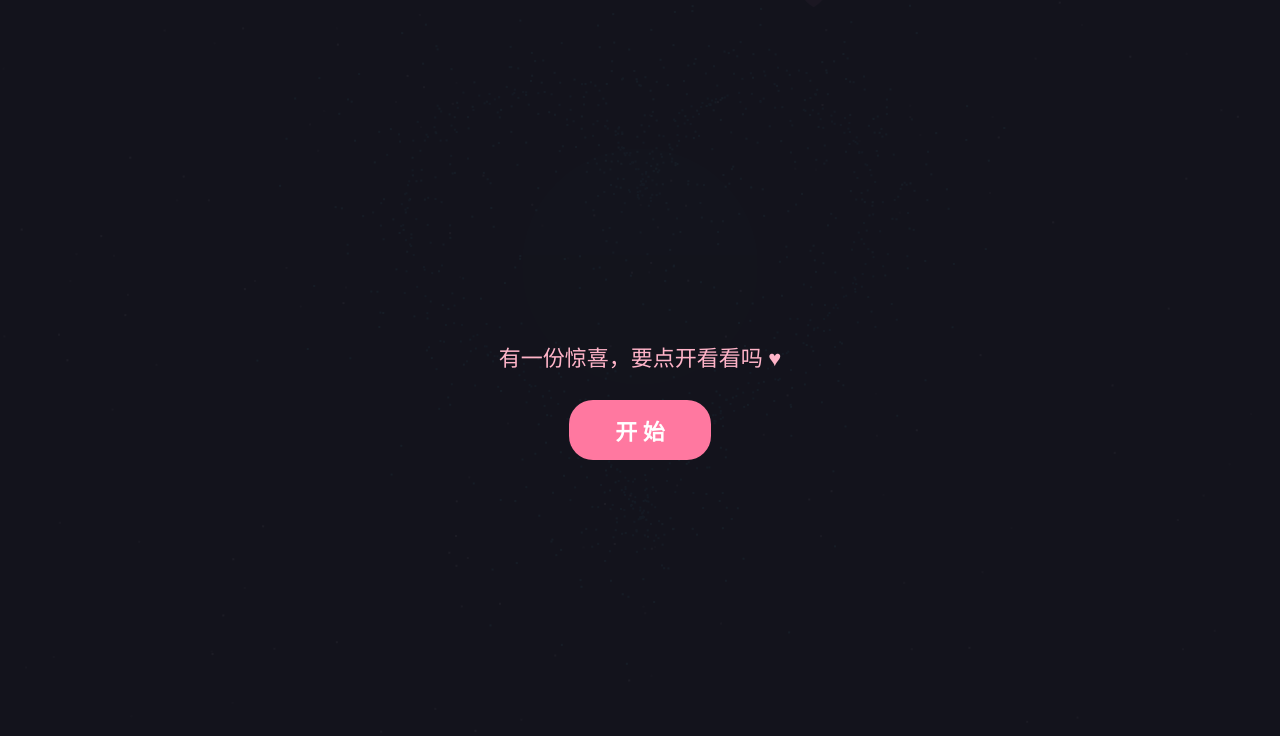
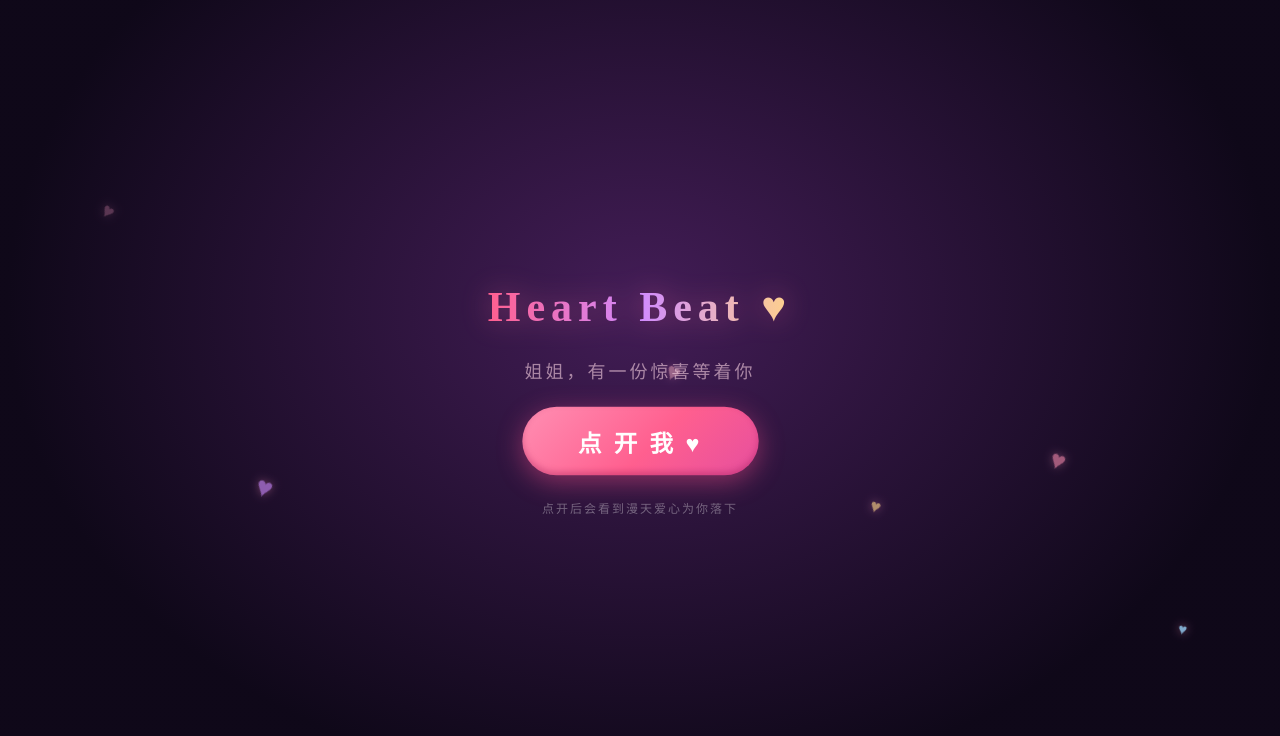
Before and after one commit to zhao-lai-sen123/heartbeat, a plain HTML site: page index.html in a window 1280 px wide. Drawn offline with Linux system fonts and the light colour scheme.

Commit message:
Enhance styles and animations in index.html 优化启动页面
Refactor styles and improve button designs for better aesthetics. Update button positions and animations for enhanced user experience.

```diff
--- a/index.html
+++ b/index.html
@@ -8,41 +8,112 @@
         * { margin: 0; padding: 0; box-sizing: border-box; }
         html, body { width: 100%; height: 100%; overflow: hidden; background: #000; }
         #stage { display: block; width: 100vw; height: 100vh; background: #000; }
+
+        /* ===== 启动页 ===== */
         #launcher {
-            position: fixed; inset: 0;
+            position: fixed; inset: 0; z-index: 20;
             display: flex; flex-direction: column;
-            align-items: center; justify-content: center; gap: 28px;
-            background: rgba(20, 20, 30, 0.96); z-index: 20;
+            align-items: center; justify-content: center; gap: 26px;
+            background: radial-gradient(ellipse at 50% 38%,
+                        rgba(70, 30, 90, 0.95), rgba(15, 8, 25, 0.98) 70%), #0a0512;
+            overflow: hidden;
         }
+        #launcher .title {
+            font-family: "楷体", "Kaiti SC", "STKaiti", serif;
+            font-size: 42px; font-weight: bold; letter-spacing: 6px;
+            background: linear-gradient(90deg, #ffb3c6, #ff5f8f, #d08bff, #ffd28a, #ffb3c6);
+            background-size: 200% auto;
+            -webkit-background-clip: text; background-clip: text;
+            -webkit-text-fill-color: transparent; color: transparent;
+            animation: shine 4s linear infinite;
+            filter: drop-shadow(0 0 14px rgba(255, 110, 160, 0.4));
+        }
+        @keyframes shine { to { background-position: 200% center; } }
+
         #launcher .tip {
-            color: rgb(255, 180, 200);
             font-family: "楷体", "Kaiti SC", "STKaiti", serif;
-            font-size: 22px;
+            font-size: 18px; letter-spacing: 3px; color: #ffd9e8;
+            animation: breathe 2.4s ease-in-out infinite;
         }
+        @keyframes breathe { 0%, 100% { opacity: .55; } 50% { opacity: 1; } }
+
+        #launcher .sub {
+            font-size: 12px; letter-spacing: 2px;
+            color: rgba(255, 255, 255, 0.35);
+        }
+
+        /* 上浮的小心心装饰（&#xFE0E; 强制单色渲染，避免 iOS 变红 emoji） */
+        .floatHeart {
+            position: absolute; bottom: -40px;
+            color: #ff9ec6; text-shadow: 0 0 8px rgba(255, 140, 190, .6);
+            animation: rise linear infinite; pointer-events: none;
+        }
+        @keyframes rise {
+            0%   { transform: translateY(0) rotate(0deg);      opacity: 0; }
+            12%  { opacity: .9; }
+            100% { transform: translateY(-108vh) rotate(50deg); opacity: 0; }
+        }
+
+        /* ===== 渐变胶囊按钮：心跳弹跳 + 高光扫过 ===== */
         .pink-btn {
+            position: relative;
             border: none; outline: none; cursor: pointer; color: #fff;
             font-family: "楷体", "Kaiti SC", "STKaiti", serif;
-            font-weight: bold;
-            background: rgb(255, 120, 160);
-            border-radius: 24px; transition: background .1s;
-            touch-action: manipulation; -webkit-user-select: none; user-select: none;
+            font-weight: bold; letter-spacing: 3px;
+            background: linear-gradient(135deg, #ff8fb3 0%, #ff5f8f 55%, #e64f9e 100%);
+            border-radius: 999px;
+            box-shadow: 0 6px 24px rgba(255, 80, 140, 0.45),
+                        inset 0 -3px 6px rgba(150, 20, 80, 0.35);
+            overflow: hidden;
+            animation: hb 1.6s ease-in-out infinite;
+            touch-action: manipulation;
+            -webkit-user-select: none; user-select: none;
         }
-        .pink-btn:active { background: rgb(255, 90, 140); }
-        #startBtn { font-size: 22px; padding: 14px 46px; }
+        @keyframes hb {
+            0%, 100% { transform: scale(1); }
+            12% { transform: scale(1.07); }
+            24% { transform: scale(1); }
+            36% { transform: scale(1.05); }
+            48% { transform: scale(1); }
+        }
+        .pink-btn::after {
+            content: ''; position: absolute; top: 0; left: -150%;
+            width: 60%; height: 100%;
+            background: linear-gradient(120deg, transparent, rgba(255, 255, 255, 0.5), transparent);
+            transform: skewX(-20deg);
+            animation: sweep 3s ease-in-out infinite;
+        }
+        @keyframes sweep { 0% { left: -150%; } 55% { left: 150%; } 100% { left: 150%; } }
+        .pink-btn:active { animation: none; transform: scale(0.96); }
+
+        #startBtn { font-size: 22px; padding: 16px 52px; }
         #exitBtn {
-            position: fixed; left: 40px; top: 40px;
-            font-size: 16px; padding: 9px 24px;
+            position: fixed; left: 30px; top: 30px;
+            font-size: 15px; padding: 10px 26px; letter-spacing: 2px;
             z-index: 15; display: none;
+            animation: none;
         }
     </style>
 </head>
 <body>
 <canvas id="stage"></canvas>
-<button id="exitBtn" class="pink-btn">退出 ♥</button>
+<button id="exitBtn" class="pink-btn">退出 ♥&#xFE0E;</button>
+
 <div id="launcher">
-    <div class="tip">有一份惊喜，要点开看看吗 ♥</div>
-    <button id="startBtn" class="pink-btn">开 始</button>
+    <span class="floatHeart" style="left: 8%;  font-size: 20px; animation-duration: 7s;   animation-delay: 0s;">♥&#xFE0E;</span>
+    <span class="floatHeart" style="left: 20%; font-size: 28px; animation-duration: 9s;   animation-delay: 1.5s; color:#d08bff;">♥&#xFE0E;</span>
+    <span class="floatHeart" style="left: 35%; font-size: 16px; animation-duration: 6.5s; animation-delay: 3s;"></span>
+    <span class="floatHeart" style="left: 52%; font-size: 24px; animation-duration: 8s;   animation-delay: 0.8s; color:#ffb3c6;">♥&#xFE0E;</span>
+    <span class="floatHeart" style="left: 68%; font-size: 18px; animation-duration: 7.5s; animation-delay: 2.2s; color:#ffd28a;">♥&#xFE0E;</span>
+    <span class="floatHeart" style="left: 82%; font-size: 26px; animation-duration: 9.5s; animation-delay: 1s;  color:#ff8fb3;">♥&#xFE0E;</span>
+    <span class="floatHeart" style="left: 92%; font-size: 15px; animation-duration: 6s;   animation-delay: 3.6s; color:#9fd8ff;">♥&#xFE0E;</span>
+
+    <div class="title">Heart Beat ♥&#xFE0E;</div>
+    <div class="tip">姐姐，有一份惊喜等着你</div>
+    <button id="startBtn" class="pink-btn">点 开 我 ♥&#xFE0E;</button>
+    <div class="sub">点开后会看到漫天爱心为你落下</div>
 </div>
+
 <script>
 'use strict';
 const canvas = document.getElementById('stage');
@@ -68,16 +139,15 @@ function rnd(a, b) { return a + Math.random() * (b - a); }
 function rgba(c) { return `rgba(${c[0]},${c[1]},${c[2]},${c[3] / 255})`; }
 
 function sizeCanvas() {
-    DPR = Math.min(window.devicePixelRatio || 1, 2); // 限制 DPR，手机不再超负荷渲染
+    DPR = Math.min(window.devicePixelRatio || 1, 2);
     W = window.innerWidth; H = window.innerHeight;
     canvas.width = W * DPR; canvas.height = H * DPR;
     canvas.style.width = W + 'px'; canvas.style.height = H + 'px';
     ctx.setTransform(DPR, 0, 0, DPR, 0, 0);
 }
 
-// ===== 精灵图缓存：心形与文字只在生成时画一次，之后每帧只做廉价的 drawImage =====
+// ===== 精灵图缓存 =====
 function makeHeartSprite(color, s) {
-    // 用贝塞尔曲线手绘心形，避免 iOS 把 ♥ 字符渲染成红色 emoji
     const w = Math.ceil(s * 1.3) + 4;
     const c = document.createElement('canvas');
     c.width = c.height = w;
@@ -142,7 +212,7 @@ function initScene() {
     for (let i = 0; i < TEXT_COUNT; i++) resetText(i, true);
 }
 
-// ===== 粒子爱心的固定预计算（颜色/扩散/相位，避免每帧重复算）=====
+// ===== 粒子爱心预计算 =====
 const PER = 36, ZS = new Float64Array(PER);
 for (let i = 0; i < PER; i++) ZS[i] = (i / PER) * (Math.PI / 2.0) * 13;
 const LAYERS = [];
@@ -155,7 +225,6 @@ for (let ii = 30; ii > 0; ii--) {
     });
 }
 
-// ===== 按时间步进更新位置：任何帧率下落速度都一致 =====
 function update(step) {
     for (let i = 0; i < RAIN_COUNT; i++) {
         const r = rain[i];
@@ -173,7 +242,6 @@ function draw() {
     ctx.fillStyle = '#000';
     ctx.fillRect(0, 0, W, H);
 
-    // 1) 闪烁星空（矩形点，比 arc 便宜）
     for (let i = 0; i < STAR_COUNT; i++) {
         const s = stars[i];
         const twinkle = 0.5 + 0.5 * Math.sin(jj * 0.3 + s.phase);
@@ -182,7 +250,6 @@ function draw() {
     }
 
     const cx = W / 2, cy = H / 3;
-    // 2) 心跳：正弦脉冲代替硬切换，窄屏自动缩放
     let size = (14.75 + 0.25 * Math.sin(jj * Math.PI / 10)) * Math.min(1, W / 620);
     const glow = 120 * size / 15.0;
     ctx.fillStyle = 'rgba(70,210,190,0.12)';
@@ -190,7 +257,6 @@ function draw() {
     ctx.arc(cx, cy, glow, 0, Math.PI * 2);
     ctx.fill();
 
-    // 3) 轮廓粒子爱心
     for (let L = 0; L < LAYERS.length; L++) {
         const lay = LAYERS[L];
         ctx.fillStyle = lay.color;
@@ -204,14 +270,12 @@ function draw() {
         }
     }
 
-    // 4) 粉色飘落心心（矢量心形，全平台颜色一致）
     for (let i = 0; i < RAIN_COUNT; i++) {
         const r = rain[i];
         const px = r.x * W + Math.sin(jj * 0.05 + r.phase) * r.sway - r.sprite.pad;
         ctx.drawImage(r.sprite.img, px, r.y - r.sprite.pad);
     }
 
-    // 5) 飘落文字（与心心同款：下落 + 正弦摆动）
     for (let i = 0; i < TEXT_COUNT; i++) {
         const t = texts[i];
         const px = t.x * W + Math.sin(jj * 0.04 + t.phase) * t.sway - t.sprite.pad;
@@ -219,15 +283,14 @@ function draw() {
     }
 }
 
-// ===== 主循环：以真实帧间隔驱动 =====
 function loop(now) {
     if (!running) return;
     if (!lastT) lastT = now;
     let dt = now - lastT;
     lastT = now;
-    if (dt > 60) dt = 60;          // 偶发掉帧/切后台回来时钳制，避免瞬移
-    jj += dt / 50;                  // 连续累加、永不回绕 —— 根治"抽一下"
-    update(dt / 50);                // 50ms(20fps) 为 1 个速度单位
+    if (dt > 60) dt = 60;
+    jj += dt / 50;
+    update(dt / 50);
     draw();
     rafId = requestAnimationFrame(loop);
 }
@@ -250,7 +313,6 @@ document.getElementById('exitBtn').addEventListener('click', () => {
     document.getElementById('launcher').style.display = 'flex';
 });
 
-// 窗口变化防抖，避免手机地址栏收起时反复重建画布导致跳动
 let resizeTimer = 0;
 window.addEventListener('resize', () => {
     clearTimeout(resizeTimer);
@@ -259,7 +321,7 @@ window.addEventListener('resize', () => {
 
 sizeCanvas();
 initScene();
-draw(); // 启动前静态背景
+draw();
 </script>
 </body>
 </html>
```
